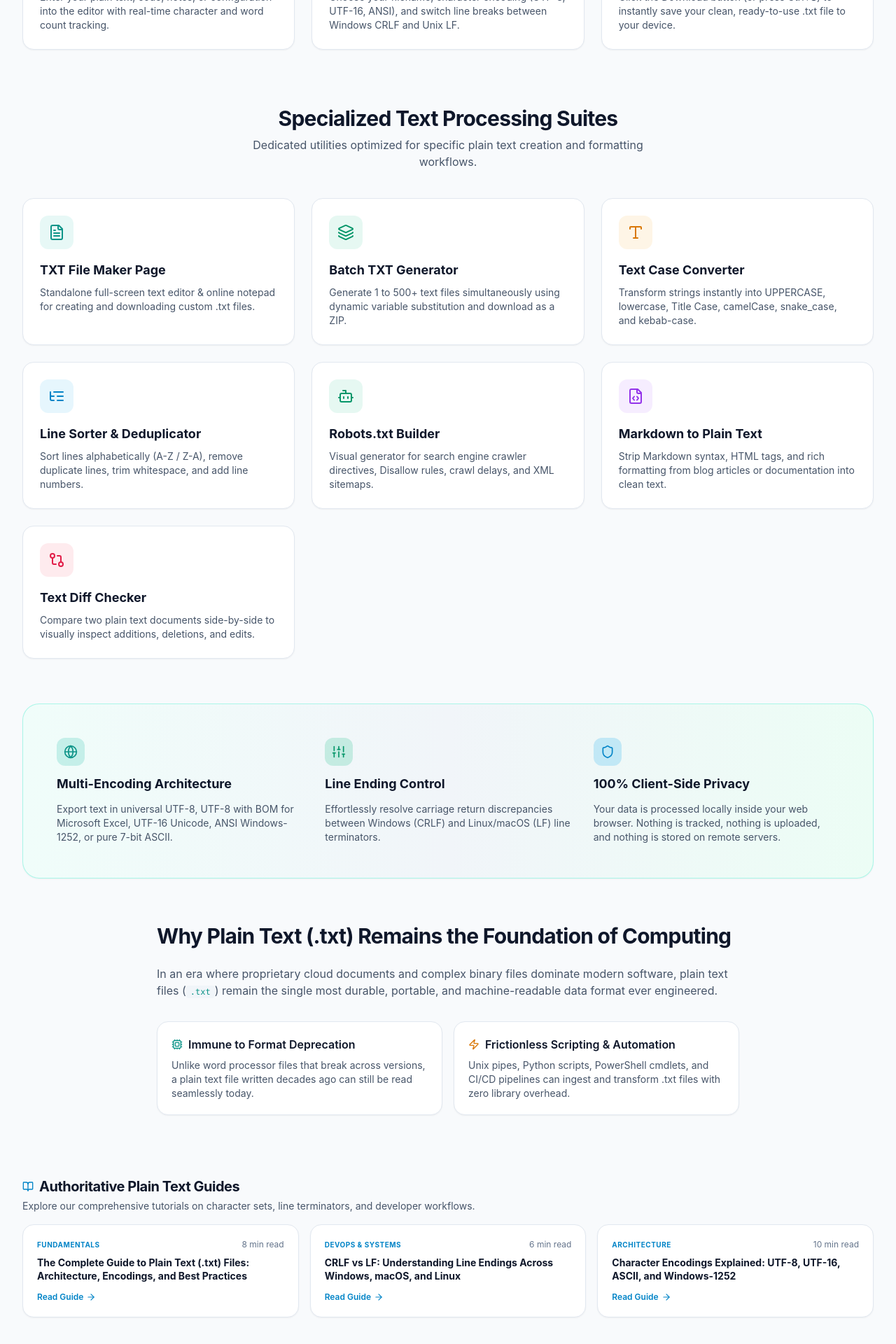
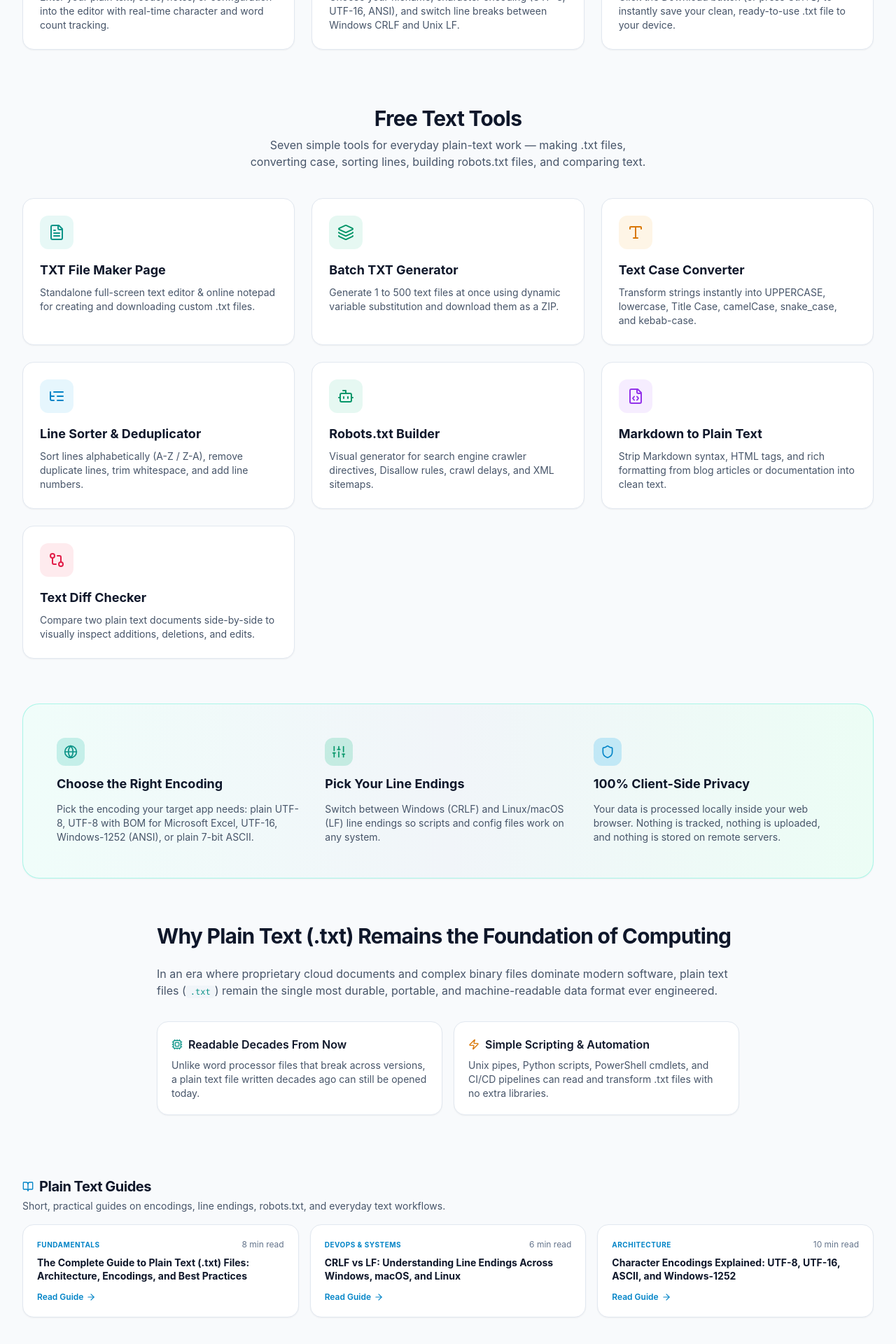
Before and after one commit to ismailattar631-netizen/Txtfilemaker, a Next.js app: page / in a window 1280 px wide. Shown: the part 1593-3513 px from the top of the page at 70% size. Built offline with nearby package versions, Linux system fonts and the light colour scheme.

Commit message:
Content depth: plain-language rewrites + verified counts on homepage and txt-file-maker

```diff
--- a/src/app/page.tsx
+++ b/src/app/page.tsx
@@ -44,7 +44,7 @@ for developers, webmasters, writers, students, and data specialists.
 * Line Endings     : Seamless toggle between Windows CRLF (\\r\\n) & Unix LF (\\n)
 * Line Manipulation: Sort alphabetically, remove duplicates, trim whitespace
 * Find & Replace   : Regex support with live match counter and case toggle
-* Batch Creator    : Generate up to 500+ text files with custom variables & zip
+* Batch Creator    : Generate up to 500 text files with custom variables & zip
 
 [GET STARTED]
 1. Edit or replace this text directly in the monospace editor above.
@@ -79,12 +79,12 @@ export default function HomePage() {
     {
       question: 'Are my notes and text files uploaded to any server?',
       answer:
-        'No! 100% of the text editing, formatting, and file generation processes take place locally inside your web browser. Your text never leaves your device and is never stored on external servers.',
+        'No. Everything — editing, formatting, and file generation — happens locally inside your browser. Your text never leaves your device and is never stored on any server.',
     },
     {
       question: 'Can I choose between Windows CRLF and Linux LF line breaks?',
       answer:
-        'Yes. The toolbar and status bar include an instant line-ending switch between Windows CRLF (\\r\\n) and Unix/Linux/macOS LF (\\n), preventing syntax errors when deploying scripts across different operating systems.',
+        'Yes. The toolbar has a line-ending switch that converts your text between Windows CRLF (\\r\\n) and Unix/Linux/macOS LF (\\n), so scripts keep working when they move between operating systems.',
     },
     {
       question: 'How do I generate multiple text files in bulk?',
@@ -224,10 +224,10 @@ export default function HomePage() {
       <section className="max-w-7xl mx-auto px-4 sm:px-6 lg:px-8 pt-4">
         <div className="text-center mb-10">
           <h2 className="text-2xl sm:text-3xl font-bold text-slate-900 dark:text-slate-100 tracking-tight">
-            Specialized Text Processing Suites
+            Free Text Tools
           </h2>
           <p className="text-slate-600 dark:text-slate-400 text-sm sm:text-base max-w-xl mx-auto mt-2">
-            Dedicated utilities optimized for specific plain text creation and formatting workflows.
+            Seven simple tools for everyday plain-text work — making .txt files, converting case, sorting lines, building robots.txt files, and comparing text.
           </p>
         </div>
 
@@ -260,7 +260,7 @@ export default function HomePage() {
               <ArrowRight className="w-4 h-4 opacity-0 group-hover:opacity-100 transition-opacity" />
             </h3>
             <p className="text-xs sm:text-sm text-slate-600 dark:text-slate-400 mt-2 leading-relaxed">
-              Generate 1 to 500+ text files simultaneously using dynamic variable substitution and download as a ZIP.
+              Generate 1 to 500 text files at once using dynamic variable substitution and download them as a ZIP.
             </p>
           </Link>
 
@@ -354,9 +354,9 @@ export default function HomePage() {
               <div className="w-10 h-10 rounded-xl bg-teal-500/20 text-teal-600 dark:text-teal-400 flex items-center justify-center">
                 <Globe className="w-5 h-5" />
               </div>
-              <h3 className="text-lg font-bold text-slate-900 dark:text-slate-100">Multi-Encoding Architecture</h3>
+              <h3 className="text-lg font-bold text-slate-900 dark:text-slate-100">Choose the Right Encoding</h3>
               <p className="text-xs sm:text-sm text-slate-600 dark:text-slate-400 leading-relaxed">
-                Export text in universal UTF-8, UTF-8 with BOM for Microsoft Excel, UTF-16 Unicode, ANSI Windows-1252, or pure 7-bit ASCII.
+                Pick the encoding your target app needs: plain UTF-8, UTF-8 with BOM for Microsoft Excel, UTF-16, Windows-1252 (ANSI), or plain 7-bit ASCII.
               </p>
             </div>
 
@@ -364,9 +364,9 @@ export default function HomePage() {
               <div className="w-10 h-10 rounded-xl bg-emerald-500/20 text-emerald-600 dark:text-emerald-400 flex items-center justify-center">
                 <Sliders className="w-5 h-5" />
               </div>
-              <h3 className="text-lg font-bold text-slate-900 dark:text-slate-100">Line Ending Control</h3>
+              <h3 className="text-lg font-bold text-slate-900 dark:text-slate-100">Pick Your Line Endings</h3>
               <p className="text-xs sm:text-sm text-slate-600 dark:text-slate-400 leading-relaxed">
-                Effortlessly resolve carriage return discrepancies between Windows (CRLF) and Linux/macOS (LF) line terminators.
+                Switch between Windows (CRLF) and Linux/macOS (LF) line endings so scripts and config files work on any system.
               </p>
             </div>
 
@@ -398,20 +398,20 @@ export default function HomePage() {
           <div className="p-5 rounded-2xl bg-white border border-slate-200 shadow-sm dark:bg-slate-900/60 dark:border-slate-800 space-y-2">
             <h4 className="font-semibold text-slate-900 dark:text-slate-200 text-sm sm:text-base flex items-center gap-2">
               <Cpu className="w-4 h-4 text-teal-600 dark:text-teal-400" />
-              Immune to Format Deprecation
+              Readable Decades From Now
             </h4>
             <p className="text-xs sm:text-sm text-slate-600 dark:text-slate-400">
-              Unlike word processor files that break across versions, a plain text file written decades ago can still be read seamlessly today.
+              Unlike word processor files that break across versions, a plain text file written decades ago can still be opened today.
             </p>
           </div>
 
           <div className="p-5 rounded-2xl bg-white border border-slate-200 shadow-sm dark:bg-slate-900/60 dark:border-slate-800 space-y-2">
             <h4 className="font-semibold text-slate-900 dark:text-slate-200 text-sm sm:text-base flex items-center gap-2">
               <Zap className="w-4 h-4 text-amber-600 dark:text-amber-400" />
-              Frictionless Scripting & Automation
+              Simple Scripting & Automation
             </h4>
             <p className="text-xs sm:text-sm text-slate-600 dark:text-slate-400">
-              Unix pipes, Python scripts, PowerShell cmdlets, and CI/CD pipelines can ingest and transform .txt files with zero library overhead.
+              Unix pipes, Python scripts, PowerShell cmdlets, and CI/CD pipelines can read and transform .txt files with no extra libraries.
             </p>
           </div>
         </div>
@@ -420,8 +420,8 @@ export default function HomePage() {
       {/* Internal Linking: Featured Technical Guides */}
       <section className="max-w-7xl mx-auto px-4 sm:px-6 lg:px-8">
         <RelatedGuidesSection
-          title="Authoritative Plain Text Guides"
-          subtitle="Explore our comprehensive tutorials on character sets, line terminators, and developer workflows."
+          title="Plain Text Guides"
+          subtitle="Short, practical guides on encodings, line endings, robots.txt, and everyday text workflows."
           articles={ARTICLES.slice(0, 3)}
         />
       </section>
```
Also changed, not shown: src/app/tools/txt-file-maker/page.tsx (+17 -17 lines).
